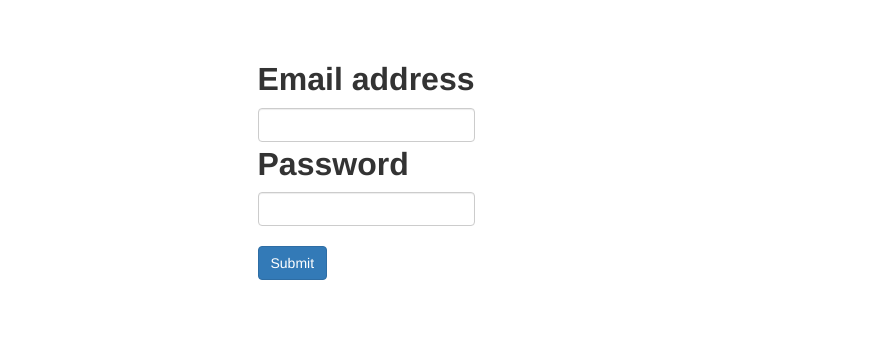
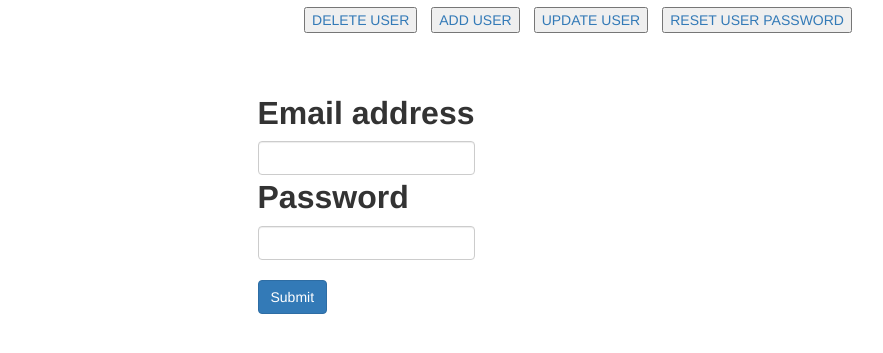
Before and after one commit to sheikabra/POC-FRONTEND, a website: page HTML/resetUserPassword.html in a window 1280 px wide. Shown: the part 153-506 px from the top of the page, without its empty margins (210-1093 px from the left). Drawn offline with nearby package versions, Linux system fonts and the light colour scheme.

Commit message:
updated ui nav bar on every page

```diff
--- a/HTML/resetUserPassword.html
+++ b/HTML/resetUserPassword.html
@@ -12,8 +12,15 @@
 <div class="page-title">
   <p style="font-size: 7rem;">User Password Reset</p>
 </div>
+<nav style=" display: flex; justify-content: space-evenly; margin-left: 50rem; margin-bottom: 5%; width: 50%;">
+  <a href="deleteUser.html"><button>DELETE USER</button></a>
+  <a href="addUser.html"><button>ADD USER</button></a>
+  <a href="updateUser.html"><button>UPDATE USER</button></a>
+  <a href="resetUserPassword.html"><button>RESET USER PASSWORD</button></a>
+</nav>
+<div id="myForm" >
 
-<div id="myForm" >
+
 
   <form id="formElem" >
     <div class="mb-3">
--- a/Javascript/deleteUser.js
+++ b/Javascript/deleteUser.js
@@ -4,5 +4,5 @@ function deletetheuser(){
     console.log(id + " Was Deleted")
    fetch('http://localhost:8080/removeuser?id=' + id, {
        method: 'DELETE'
-   }).then(r  =>(console.log(id + " was deleted")))
+   }).then(r  =>(alert(id + " was deleted")))
 }
```
Also changed, not shown: HTML/addUser.html (+8 -0 lines), HTML/deleteUser.html (+6 -0 lines), HTML/updateUser.html (+7 -0 lines).
